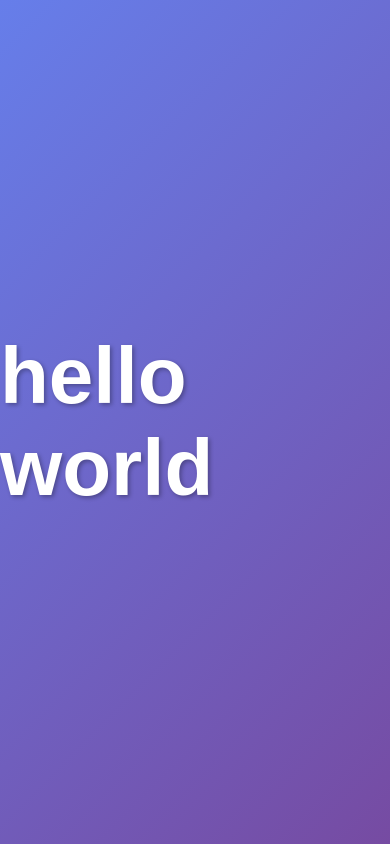
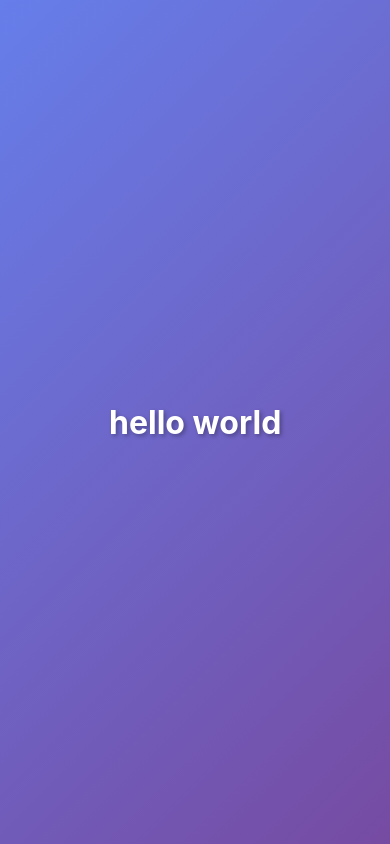
Before and after one commit to shuheiokuda0704/claude, a plain HTML site: page index.html in a window 390 px wide. Drawn offline with Linux system fonts and the light colour scheme.

Commit message:
fixed review comments

```diff
--- a/index.html
+++ b/index.html
@@ -1,43 +1,42 @@
 <!DOCTYPE html>
 <html lang="ja">
 <head>
+    <!-- 文字エンコーディング -->
     <meta charset="UTF-8">
+
+    <!-- ビューポート設定（レスポンシブ対応） -->
     <meta name="viewport" content="width=device-width, initial-scale=1.0">
-    <title>Hello World</title>
-    <style>
-        body {
-            margin: 0;
-            padding: 0;
-            height: 100vh;
-            display: flex;
-            justify-content: center;
-            align-items: center;
-            background: linear-gradient(135deg, #667eea 0%, #764ba2 100%);
-            font-family: Arial, sans-serif;
-        }
 
-        .hello-world {
-            font-size: 5rem;
-            font-weight: bold;
-            color: white;
-            text-shadow: 2px 2px 4px rgba(0, 0, 0, 0.3);
-            opacity: 0;
-            animation: fadeIn 2s ease-in forwards;
-        }
+    <!-- セキュリティヘッダー -->
+    <!-- CSP: インラインスタイルを許可、スクリプトは無効 -->
+    <meta http-equiv="Content-Security-Policy"
+          content="default-src 'self'; style-src 'self'; script-src 'none'; img-src 'self'; font-src 'self';">
 
-        @keyframes fadeIn {
-            from {
-                opacity: 0;
-                transform: translateY(-20px);
-            }
-            to {
-                opacity: 1;
-                transform: translateY(0);
-            }
-        }
-    </style>
+    <!-- クリックジャッキング対策 -->
+    <meta http-equiv="X-Frame-Options" content="DENY">
+
+    <!-- MIMEタイプスニッフィング対策 -->
+    <meta http-equiv="X-Content-Type-Options" content="nosniff">
+
+    <!-- リファラーポリシー -->
+    <meta http-equiv="Referrer-Policy" content="no-referrer">
+
+    <!-- HTTPS強制 -->
+    <meta http-equiv="Content-Security-Policy" content="upgrade-insecure-requests">
+
+    <!-- ページタイトル -->
+    <title>hello world - Welcome Page</title>
+
+    <!-- ページ説明 -->
+    <meta name="description" content="シンプルなウェルカムページ">
+
+    <!-- 外部スタイルシート -->
+    <link rel="stylesheet" href="styles.css">
 </head>
 <body>
-    <div class="hello-world">hello world</div>
+    <!-- メインコンテンツ -->
+    <main role="main">
+        <h1 class="hello-world" aria-label="ウェルカムメッセージ">hello world</h1>
+    </main>
 </body>
 </html>
--- /dev/null
+++ b/styles.css
@@ -0,0 +1,66 @@
+/* CSS変数定義 */
+:root {
+    --heading-size: 5rem;
+    --animation-duration: 2s;
+    --gradient-start: #667eea;
+    --gradient-end: #764ba2;
+    --text-color: white;
+    --shadow-color: rgba(0, 0, 0, 0.3);
+}
+
+/* レイアウト: フルスクリーンセンタリング */
+body {
+    margin: 0;
+    padding: 0;
+    height: 100vh;
+    display: flex;
+    justify-content: center;
+    align-items: center;
+    background: linear-gradient(135deg, var(--gradient-start) 0%, var(--gradient-end) 100%);
+    font-family: -apple-system, BlinkMacSystemFont, 'Segoe UI', Arial, sans-serif;
+}
+
+/* テキストスタイル: フェードインアニメーション付き */
+.hello-world {
+    font-size: var(--heading-size);
+    font-weight: bold;
+    color: var(--text-color);
+    text-shadow: 2px 2px 4px var(--shadow-color);
+    opacity: 0;
+    animation: fadeIn var(--animation-duration) ease-in forwards;
+    will-change: opacity, transform;
+}
+
+/* アニメーション定義 */
+@keyframes fadeIn {
+    from {
+        opacity: 0;
+        transform: translateY(-20px);
+    }
+    to {
+        opacity: 1;
+        transform: translateY(0);
+    }
+}
+
+/* アクセシビリティ: アニメーション削減設定への対応 */
+@media (prefers-reduced-motion: reduce) {
+    .hello-world {
+        animation: none;
+        opacity: 1;
+        transform: translateY(0);
+    }
+}
+
+/* レスポンシブデザイン: モバイル対応 */
+@media (max-width: 768px) {
+    .hello-world {
+        font-size: 3rem;
+    }
+}
+
+@media (max-width: 480px) {
+    .hello-world {
+        font-size: 2rem;
+    }
+}
```
Also changed, not shown: 1 other file.
